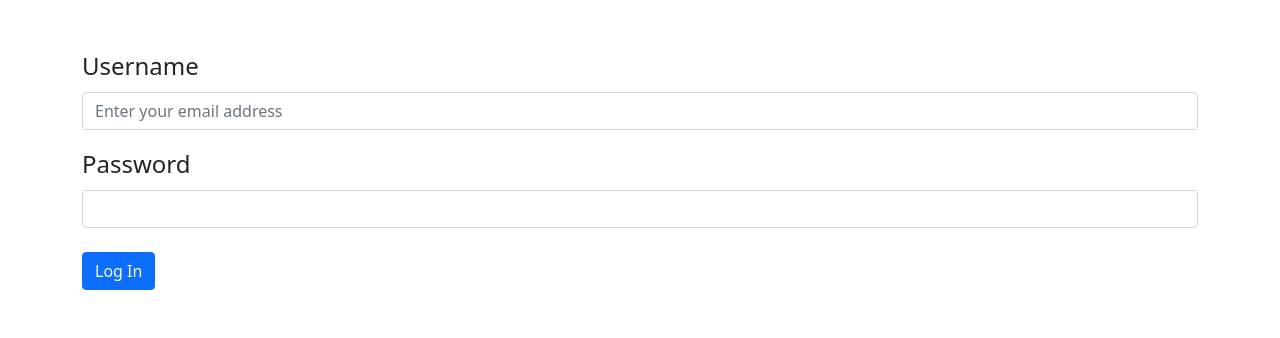
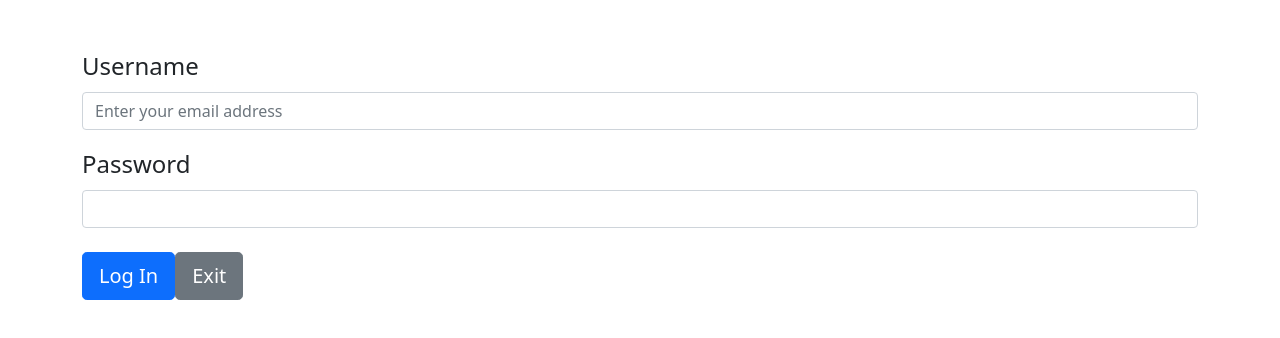
Before and after one commit to JoshLessard/CodersCampusExample, a React (Create React App) app in the folder front-end/: page /login in a window 1280 px wide. Shown: the top 338 px of the page. Built offline with nearby package versions, Linux system fonts and the light colour scheme.

Commit message:
Lesson 21: Using Flexbox in Bootstrap and Centering Elements
NOTE: d-flex classes and the like were not working, so I skipped most of that

```diff
--- a/front-end/src/Login/index.js
+++ b/front-end/src/Login/index.js
@@ -63,9 +63,18 @@ const Login = () => {
                             <Button
                                 id="submit"
                                 type="button"
+                                size="lg"
                                 onClick={() => sendLoginRequest()}
                             >
                                 Log In
+                            </Button>
+                            <Button
+                                variant="secondary"
+                                type="button"
+                                size="lg"
+                                onClick={() => {window.location.href="/"}}
+                            >
+                                Exit
                             </Button>
                         </div>
                     </Col>
```
